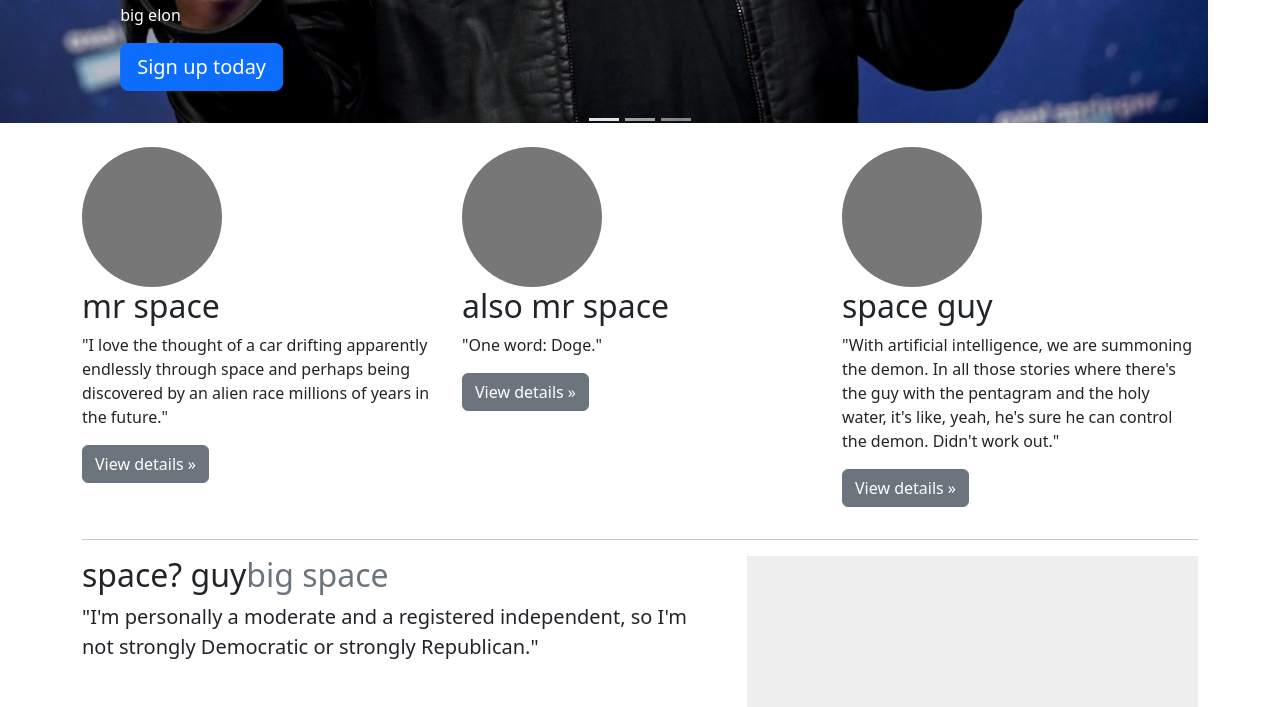
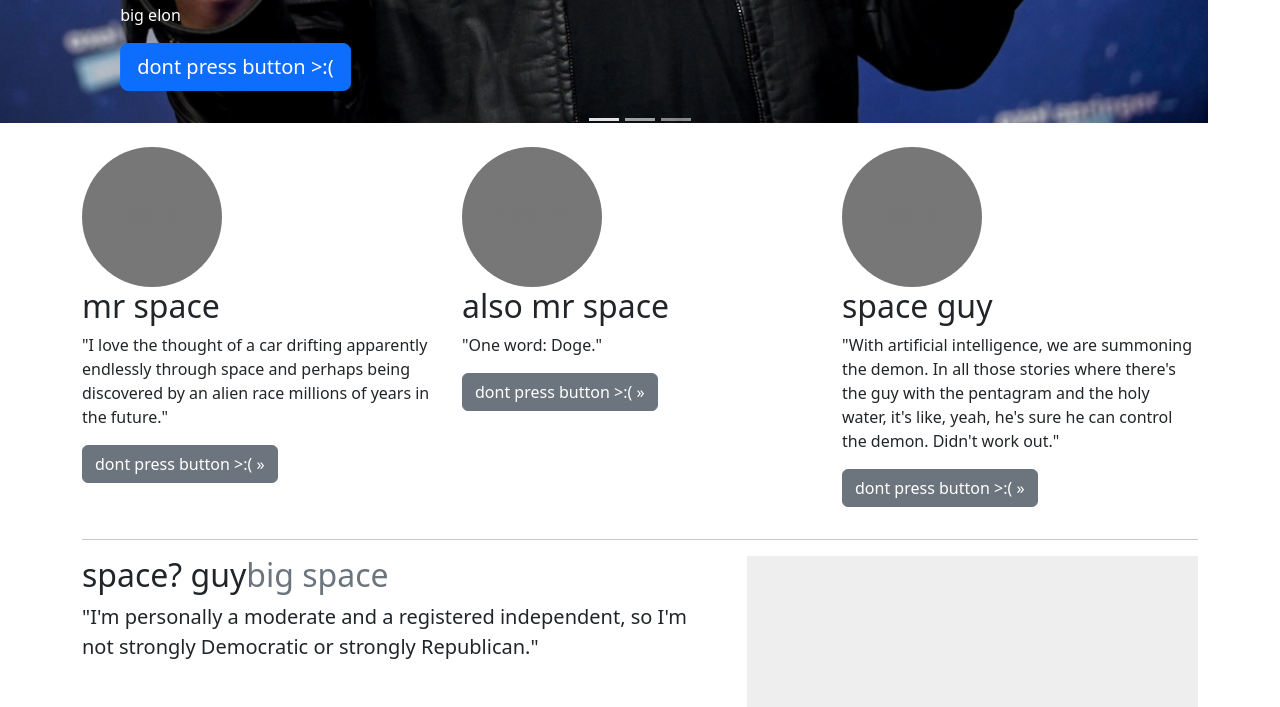
Before and after one commit to davidsmcnutty/CSCE3420Website, a plain HTML site: page index.html in a window 1280 px wide. Shown: the part 752-1459 px from the top of the page. Drawn offline with nearby package versions, Linux system fonts and the light colour scheme.

Commit message:
Update index.html

```diff
--- a/index.html
+++ b/index.html
@@ -81,7 +81,7 @@
           <div class="carousel-caption text-start">
             <h1>space guy</h1>
             <p>big elon</p>
-            <p><a class="btn btn-lg btn-primary" href="#">Sign up today</a></p>
+            <p><a class="btn btn-lg btn-primary" href="#">dont press button >:(</a></p>
           </div>
         </div>
       </div>
@@ -132,21 +132,21 @@
 
         <h2>mr space</h2>
         <p>"I love the thought of a car drifting apparently endlessly through space and perhaps being discovered by an alien race millions of years in the future."</p>
-        <p><a class="btn btn-secondary" href="#">View details &raquo;</a></p>
+        <p><a class="btn btn-secondary" href="#">dont press button >:( &raquo;</a></p>
       </div><!-- /.col-lg-4 -->
       <div class="col-lg-4">
         <svg class="bd-placeholder-img rounded-circle" width="140" height="140" xmlns="http://www.w3.org/2000/svg" role="img" aria-label="Placeholder: 140x140" preserveAspectRatio="xMidYMid slice" focusable="false"><title>Placeholder</title><rect width="100%" height="100%" fill="#777"/><text x="50%" y="50%" fill="#777" dy=".3em">140x140</text></svg>
 
         <h2>also mr space</h2>
         <p>"One word: Doge."</p>
-        <p><a class="btn btn-secondary" href="#">View details &raquo;</a></p>
+        <p><a class="btn btn-secondary" href="#">dont press button >:( &raquo;</a></p>
       </div><!-- /.col-lg-4 -->
       <div class="col-lg-4">
         <svg class="bd-placeholder-img rounded-circle" width="140" height="140" xmlns="http://www.w3.org/2000/svg" role="img" aria-label="Placeholder: 140x140" preserveAspectRatio="xMidYMid slice" focusable="false"><title>Placeholder</title><rect width="100%" height="100%" fill="#777"/><text x="50%" y="50%" fill="#777" dy=".3em">140x140</text></svg>
 
         <h2>space guy</h2>
         <p>"With artificial intelligence, we are summoning the demon. In all those stories where there's the guy with the pentagram and the holy water, it's like, yeah, he's sure he can control the demon. Didn't work out."</p>
-        <p><a class="btn btn-secondary" href="#">View details &raquo;</a></p>
+        <p><a class="btn btn-secondary" href="#">dont press button >:( &raquo;</a></p>
       </div><!-- /.col-lg-4 -->
     </div><!-- /.row -->
 
```
